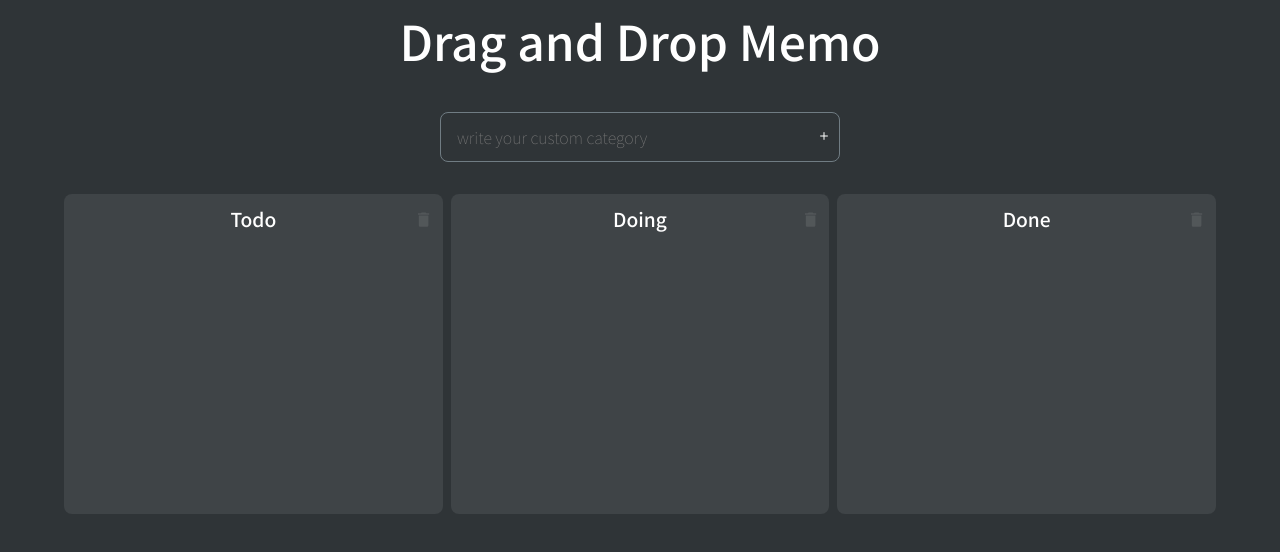
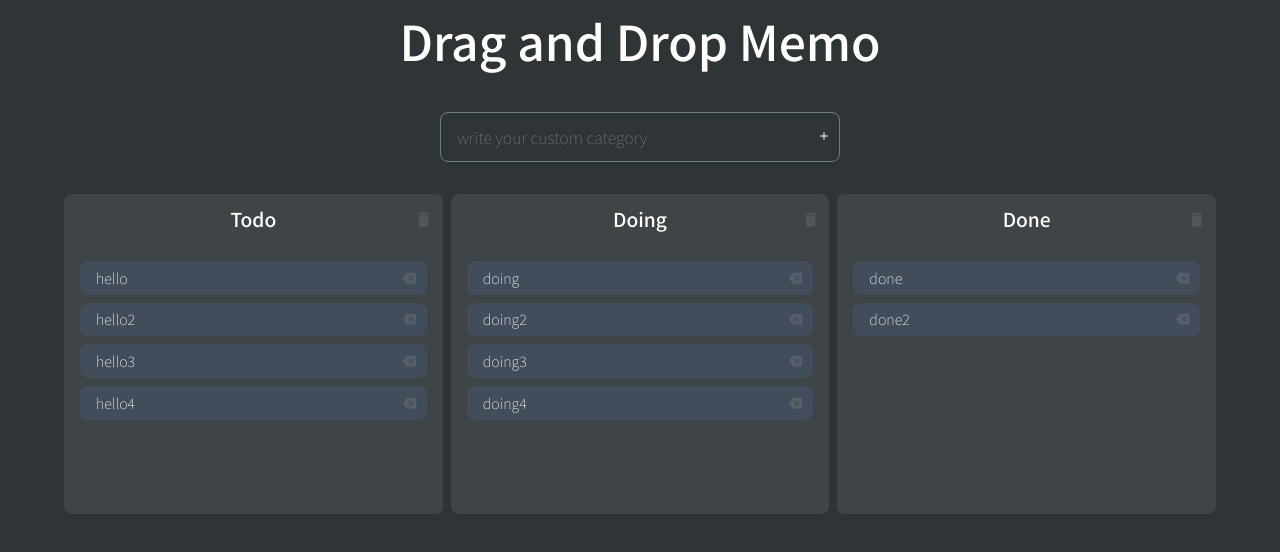
Before and after one commit to Alpaca92/dnd-memo, a React (Create React App) app: page / in a window 1280 px wide. Shown: the top 552 px of the page. Built offline with nearby package versions, Linux system fonts and the light colour scheme.

Commit message:
fix tasks component and add task component

```diff
--- a/src/App.tsx
+++ b/src/App.tsx
@@ -23,6 +23,7 @@ const Title = styled.h1`
 function App() {
   const [todos, setTodos] = useRecoilState(todoState);
   const onDragEnd = (info: DropResult) => {
+    console.log(info);
     // const { destination, source } = info;
     // const duplicatedTodos = [...todos];
     // const [categoryObj] = duplicatedTodos.splice(source.index, 1);
--- a/src/atoms.tsx
+++ b/src/atoms.tsx
@@ -1,6 +1,6 @@
 import { atom } from "recoil";
 
-interface Todo {
+export interface Todo {
   id: number;
   text: string;
 }
--- a/src/components/Category.tsx
+++ b/src/components/Category.tsx
@@ -2,10 +2,11 @@ import React from "react";
 import { Draggable } from "react-beautiful-dnd";
 import { useSetRecoilState } from "recoil";
 import styled from "styled-components";
-import { ITodoState, todoState } from "../atoms";
+import { todoState } from "../atoms";
 import { MdDelete } from "react-icons/md";
 import Tasks from "./Tasks";
 import { saveLocalStorage } from "../globalMethods";
+import { TaskAndExceptButtonContainer } from "./Task";
 
 interface CategoryProps {
   category: string;
@@ -24,9 +25,7 @@ const CategoryContainer = styled.article<CategoryContainerProps>`
     props.isDragging ? "0rem 0.3rem 0.3rem #111314" : ""};
 `;
 
-const TitleAndExceptButtonContainer = styled.div`
-  position: relative;
-
+const TitleAndExceptButtonContainer = styled(TaskAndExceptButtonContainer)`
   & > h3 {
     font-weight: 500;
     text-align: center;
@@ -35,18 +34,9 @@ const TitleAndExceptButtonContainer = styled.div`
   }
 
   & > button {
-    all: unset;
     font-size: 1.2rem;
-    position: absolute;
     top: 1rem;
     right: 0.6rem;
-    color: rgba(255, 255, 255, 0.1);
-    transition: color 0.3s ease-in-out;
-
-    &:hover {
-      color: rgba(255, 255, 255, 0.7);
-      cursor: pointer;
-    }
   }
 `;
 
@@ -76,7 +66,7 @@ function Category({ category, index }: CategoryProps) {
               <MdDelete />
             </button>
           </TitleAndExceptButtonContainer>
-          {/* <Tasks /> */}
+          <Tasks category={category} />
         </CategoryContainer>
       )}
     </Draggable>
--- /dev/null
+++ b/src/components/Task.tsx
@@ -0,0 +1,83 @@
+import React from "react";
+import { Draggable } from "react-beautiful-dnd";
+import styled from "styled-components";
+import { Todo, todoState } from "../atoms";
+import { RiDeleteBack2Fill } from "react-icons/ri";
+import { useSetRecoilState } from "recoil";
+import { saveLocalStorage } from "../globalMethods";
+
+interface TaskProps {
+  index: number;
+  category: string;
+  task: Todo;
+}
+
+const TaskCard = styled.li`
+  padding: 0.6rem 1rem;
+  border-radius: 0.5rem;
+  background-color: ${(props) => props.theme.cardColor};
+  font-size: 0.9rem;
+
+  & + li {
+    margin-top: 0.5rem;
+  }
+`;
+
+export const TaskAndExceptButtonContainer = styled.div`
+  position: relative;
+
+  & > button {
+    all: unset;
+    position: absolute;
+    font-size: 0.9rem;
+    top: 0;
+    right: -0.4rem;
+    color: rgba(255, 255, 255, 0.1);
+    transition: color 0.3s ease-in-out;
+
+    &:hover {
+      color: rgba(255, 255, 255, 0.7);
+      cursor: pointer;
+    }
+  }
+`;
+
+function Task({ index, task, category }: TaskProps) {
+  const setTodos = useSetRecoilState(todoState);
+  const removeTask = () => {
+    setTodos((allCategories) => {
+      const targetTasks = allCategories[category];
+      const { id } = task;
+      const excludeSelectedTask = targetTasks.filter((task) => task.id !== id);
+      const newTodos = {
+        ...allCategories,
+        [category]: excludeSelectedTask,
+      };
+
+      saveLocalStorage(newTodos);
+
+      return newTodos;
+    });
+  };
+
+  return (
+    <Draggable draggableId={String(task.id)} key={task.id} index={index}>
+      {(provided, snapshot) => (
+        <TaskCard
+          ref={provided.innerRef}
+          {...provided.draggableProps}
+          {...provided.dragHandleProps}
+        >
+          <TaskAndExceptButtonContainer>
+            <p>{task.text}</p>
+            <button onClick={removeTask}>
+              <RiDeleteBack2Fill />
+            </button>
+          </TaskAndExceptButtonContainer>
+        </TaskCard>
+      )}
+    </Draggable>
+  );
+}
+
+export default React.memo(Task);
--- a/src/components/Tasks.tsx
+++ b/src/components/Tasks.tsx
@@ -1,20 +1,26 @@
-import { Draggable, Droppable } from "react-beautiful-dnd";
+import { Droppable } from "react-beautiful-dnd";
+import { useRecoilState } from "recoil";
 import styled from "styled-components";
+import { todoState } from "../atoms";
+import Task from "./Task";
 
 const TasksContainer = styled.ul`
   width: 100%;
   height: calc(100% - 3rem);
-  background-color: black;
-  opacity: 0.1;
+  padding: 1rem;
 `;
 
-function Tasks() {
+function Tasks({ category }: { category: string }) {
+  const [todos, setTodos] = useRecoilState(todoState);
+  const tasks = todos[category];
 
   return (
-    <Droppable droppableId="tasks">
+    <Droppable key={`${category}-tasks`} droppableId={`${category}-tasks`}>
       {(provided, snapshot) => (
         <TasksContainer ref={provided.innerRef} {...provided.droppableProps}>
-
+          {tasks.map((task, index) => (
+            <Task index={index} key={task.id} task={task} category={category} />
+          ))}
           {provided.placeholder}
         </TasksContainer>
       )}
--- a/src/theme.ts
+++ b/src/theme.ts
@@ -3,6 +3,6 @@ import { DefaultTheme } from "styled-components";
 export const darkTheme: DefaultTheme = {
   bgColor: "#2F3437",
   categoryColor: "#3F4447",
-  cardColor: "",
+  cardColor: "#434C5A",
   mainColor: "#FFF",
 };
```
